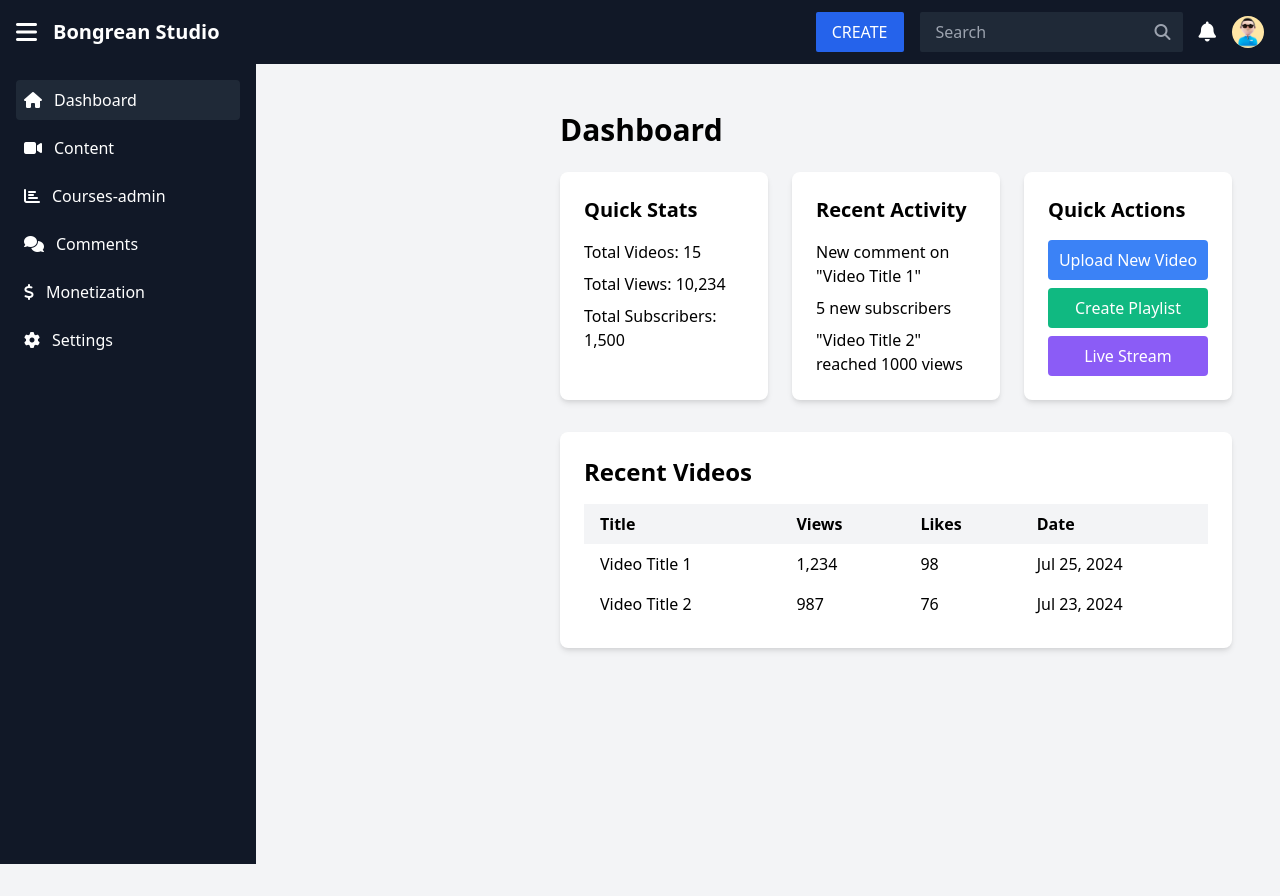
After one commit to SoyVitouPro/bongrean-app, a Django app: page /user/profile/dashboard/ in a window 1280 px wide. The commit adds this page. Run offline with Django 4.2, Linux system fonts and the light colour scheme; the visitor is signed in with stand-in values (Sample User, id 1); data comes from the database, SQL or seed files in the repository.

Commit message:
update code frontend

```diff
--- a/bongrean_main/courses/urls.py
+++ b/bongrean_main/courses/urls.py
@@ -3,4 +3,5 @@ from . import views
 
 urlpatterns = [
     path('', views.home, name='courses'),
+    path('course-details/<int:course_id>/', views.course_details, name='course_details'),
 ]
--- a/bongrean_main/landpage/templates/base.html
+++ b/bongrean_main/landpage/templates/base.html
@@ -24,7 +24,7 @@
                     <a href="{% url 'contacts' %}" class="text-gray-600 hover:text-green-500">Contact</a>
                 </nav>
                 <div class="flex items-center space-x-4">
-                    <a href="{% url 'user_profile' %}" class="text-gray-600 hover:text-green-700">
+                    <a href="{% url 'user_profile' %}" class="text-gray-600 hover:text-green-700" target="_blank">
                         <i class="fas fa-user"></i>
                     </a>
                     <a href="#" class="text-gray-600 hover:text-green-700">
--- /dev/null
+++ b/bongrean_main/landpage/templates/profile-header.html
@@ -0,0 +1,95 @@
+{% load static %}
+<!DOCTYPE html>
+<html lang="en">
+<head>
+    <meta charset="UTF-8">
+    <meta name="viewport" content="width=device-width, initial-scale=1.0">
+    <title>Bong Rean Studio</title>
+    <link href="https://cdn.jsdelivr.net/npm/tailwindcss@2.2.19/dist/tailwind.min.css" rel="stylesheet">
+    <link rel="stylesheet" href="https://cdnjs.cloudflare.com/ajax/libs/font-awesome/6.4.0/css/all.min.css">
+</head>
+<body class="bg-gray-100">
+    <header class="bg-gray-900 text-white fixed top-0 left-0 right-0 z-50">
+        <div class="container mx-auto px-4 py-3 flex justify-between items-center">
+            <div class="flex items-center">
+                <button id="sidebar-toggle" class="mr-4 text-2xl">
+                    <i class="fas fa-bars"></i>
+                </button>
+                <h1 class="text-xl font-bold">Bongrean Studio</h1>
+            </div>
+            <div class="flex items-center space-x-4">
+                <button class="bg-blue-600 hover:bg-blue-700 px-4 py-2 rounded-sm">
+                    CREATE
+                </button>
+                <div class="relative">
+                    <input type="text" placeholder="Search" class="bg-gray-800 text-white px-4 py-2 rounded-sm">
+                    <i class="fas fa-search absolute right-3 top-3 text-gray-400"></i>
+                </div>
+                <button class="text-xl">
+                    <i class="fas fa-bell"></i>
+                </button>
+                <img src="{% static 'images/profile_default_avatar.jpg' %}" alt="User Avatar" class="w-8 h-8 rounded-full">
+            </div>
+        </div>
+    </header>
+
+    <div class="flex pt-16">
+        <!-- Sidebar -->
+        <aside id="sidebar" class="bg-gray-900 text-white w-64 min-h-screen p-4 fixed left-0 top-16 bottom-0 overflow-y-auto">
+            <nav>
+                <ul class="space-y-2">
+                    <li>
+                        <a href="{% url 'user_profile' %}" class="flex items-center p-2 {% if request.resolver_match.url_name == 'user_profile' %}bg-gray-800{% else %}hover:bg-gray-800{% endif %} rounded">
+                            <i class="fas fa-home mr-3"></i>
+                            Dashboard
+                        </a>
+                    </li>
+                    <li>
+                        <a href="{% url 'user_content' %}" class="flex items-center p-2 {% if request.resolver_match.url_name == 'user_content' %}bg-gray-800{% else %}hover:bg-gray-800{% endif %} rounded">
+                            <i class="fas fa-video mr-3"></i>
+                            Content
+                        </a>
+                    </li>
+                    <li>
+                        <a href="{% url 'courses_admin' %}" class="flex items-center p-2 {% if request.resolver_match.url_name == 'analytics' %}bg-gray-800{% else %}hover:bg-gray-800{% endif %} rounded">
+                            <i class="fas fa-chart-bar mr-3"></i>
+                            Courses-admin
+                        </a>
+                    </li>
+                    <li>
+                        <a href="#" class="flex items-center p-2 {% if request.resolver_match.url_name == 'comments' %}bg-gray-800{% else %}hover:bg-gray-800{% endif %} rounded">
+                            <i class="fas fa-comments mr-3"></i>
+                            Comments
+                        </a>
+                    </li>
+                    <li>
+                        <a href="#" class="flex items-center p-2 {% if request.resolver_match.url_name == 'monetization' %}bg-gray-800{% else %}hover:bg-gray-800{% endif %} rounded">
+                            <i class="fas fa-dollar-sign mr-3"></i>
+                            Monetization
+                        </a>
+                    </li>
+                    <li>
+                        <a href="#" class="flex items-center p-2 {% if request.resolver_match.url_name == 'settings' %}bg-gray-800{% else %}hover:bg-gray-800{% endif %} rounded">
+                            <i class="fas fa-cog mr-3"></i>
+                            Settings
+                        </a>
+                    </li>
+                </ul>
+            </nav>
+        </aside>
+
+        <!-- Main Content Area -->
+        <main class="flex-1 p-4 ml-64">
+            <!-- Your main content goes here -->
+            {% block content %}
+            {% endblock %}
+        </main>
+    </div>
+
+    <script>
+        document.getElementById('sidebar-toggle').addEventListener('click', function() {
+            document.getElementById('sidebar').classList.toggle('hidden');
+        });
+    </script>
+</body>
+</html>
--- a/bongrean_main/user/templates/profile.html
+++ b/bongrean_main/user/templates/profile.html
@@ -1,38 +1,74 @@
-{% extends 'base.html' %}
+{% extends 'profile-header.html' %}
 
 {% block content %}
-<div class="bg-gray-100 flex items-center justify-center h-screen">
-    <div class="bg-white shadow-md rounded-lg p-8 max-w-md w-full">
-        <div class="text-center mb-6">
-            <h1 class="text-2xl font-bold">Welcome, {{ full_name }}!</h1>
-            <p class="text-gray-600">You are successfully logged in.</p>
+{% load static %}
+
+<div class="ml-64 bg-gray-100 min-h-screen p-8">
+    <h1 class="text-3xl font-bold mb-6">Dashboard</h1>
+
+    <div class="grid grid-cols-1 md:grid-cols-2 lg:grid-cols-3 gap-6">
+        <!-- Quick Stats -->
+        <div class="bg-white p-6 rounded-lg shadow-md">
+            <h2 class="text-xl font-semibold mb-4">Quick Stats</h2>
+            <div class="space-y-2">
+                <p><span class="font-medium">Total Videos:</span> 15</p>
+                <p><span class="font-medium">Total Views:</span> 10,234</p>
+                <p><span class="font-medium">Total Subscribers:</span> 1,500</p>
+            </div>
         </div>
 
-        <!-- Profile Picture Section -->
-        <div class="flex justify-center mb-4">
-            {% if profile_picture_url %}
-                <img src="{{ profile_picture_url }}" alt="Profile Picture" class="rounded-full w-32 h-32">
-            {% else %}
-                <p class="text-gray-500">No profile picture available.</p>
-            {% endif %}
+        <!-- Recent Activity -->
+        <div class="bg-white p-6 rounded-lg shadow-md">
+            <h2 class="text-xl font-semibold mb-4">Recent Activity</h2>
+            <ul class="space-y-2">
+                <li>New comment on "Video Title 1"</li>
+                <li>5 new subscribers</li>
+                <li>"Video Title 2" reached 1000 views</li>
+            </ul>
         </div>
 
-        <!-- User Info Section -->
-        <div class="mb-6">
-            <p class="text-gray-800"><strong>Email:</strong> {{ email }}</p>
-            {% if last_login %}
-                <p class="text-gray-800"><strong>Last Login:</strong> {{ last_login }}</p>
-            {% else %}
-                <p class="text-gray-800"><strong>Last Login:</strong> No login data available.</p>
-            {% endif %}
+        <!-- Quick Actions -->
+        <div class="bg-white p-6 rounded-lg shadow-md">
+            <h2 class="text-xl font-semibold mb-4">Quick Actions</h2>
+            <div class="space-y-2">
+                <button class="w-full bg-blue-500 text-white py-2 rounded hover:bg-blue-600">Upload New Video</button>
+                <button class="w-full bg-green-500 text-white py-2 rounded hover:bg-green-600">Create Playlist</button>
+                <button class="w-full bg-purple-500 text-white py-2 rounded hover:bg-purple-600">Live Stream</button>
+            </div>
         </div>
+    </div>
 
-        <!-- Logout Button -->
-        <div class="text-center">
-            <a href="{% url 'logout' %}" class="bg-red-500 hover:bg-red-700 text-white font-bold py-2 px-4 rounded">
-                Logout
-            </a>
+    <!-- Recent Videos -->
+    <div class="mt-8 bg-white p-6 rounded-lg shadow-md">
+        <h2 class="text-2xl font-semibold mb-4">Recent Videos</h2>
+        <div class="overflow-x-auto">
+            <table class="min-w-full">
+                <thead>
+                    <tr>
+                        <th class="py-2 px-4 bg-gray-100 font-semibold text-left">Title</th>
+                        <th class="py-2 px-4 bg-gray-100 font-semibold text-left">Views</th>
+                        <th class="py-2 px-4 bg-gray-100 font-semibold text-left">Likes</th>
+                        <th class="py-2 px-4 bg-gray-100 font-semibold text-left">Date</th>
+                    </tr>
+                </thead>
+                <tbody>
+                    <tr>
+                        <td class="py-2 px-4">Video Title 1</td>
+                        <td class="py-2 px-4">1,234</td>
+                        <td class="py-2 px-4">98</td>
+                        <td class="py-2 px-4">Jul 25, 2024</td>
+                    </tr>
+                    <tr>
+                        <td class="py-2 px-4">Video Title 2</td>
+                        <td class="py-2 px-4">987</td>
+                        <td class="py-2 px-4">76</td>
+                        <td class="py-2 px-4">Jul 23, 2024</td>
+                    </tr>
+                    <!-- Add more rows as needed -->
+                </tbody>
+            </table>
         </div>
     </div>
 </div>
+
 {% endblock %}
--- a/bongrean_main/user/urls.py
+++ b/bongrean_main/user/urls.py
@@ -1,9 +1,10 @@
 from django.urls import path
 from . import views
-from .views import user_profile
 
 urlpatterns = [
     path('login/', views.login, name='login'),
     path('logout/', views.logout_view, name='logout'),
-    path('profile/', user_profile, name='user_profile'),
+    path('profile/dashboard/', views.user_profile, name='user_profile'),
+    path('profile/content/', views.user_content, name='user_content'),
+    path('profile/courses-admin/', views.courses_admin, name='courses_admin'),
 ]
--- a/bongrean_main/user/views.py
+++ b/bongrean_main/user/views.py
@@ -47,3 +47,9 @@ def login(request):
 def logout_view(request):
     logout(request)
     return redirect('/')
+
+def user_content(request):
+    return render(request, 'content.html')
+
+def courses_admin(request):
+    return render(request, 'courses-admin.html')
```
Also changed, not shown: bongrean_main/courses/templates/course-details.html (added, +72 -0 lines), bongrean_main/courses/views.py (+42 -1 lines), bongrean_main/user/templates/content.html (added, +54 -0 lines), bongrean_main/user/templates/courses-admin.html (added, +45 -0 lines).
